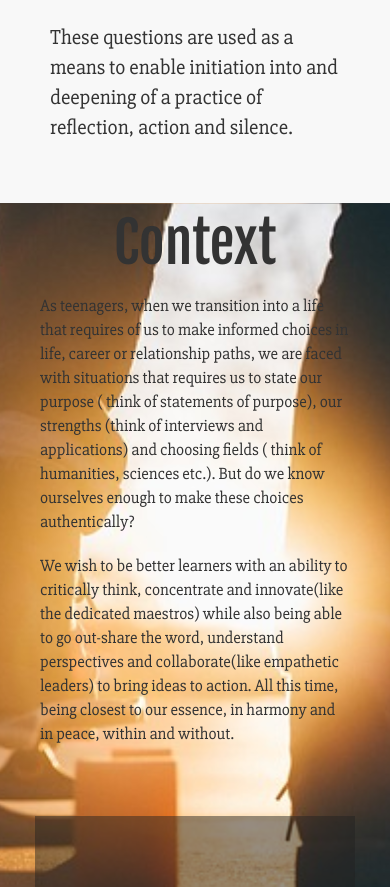
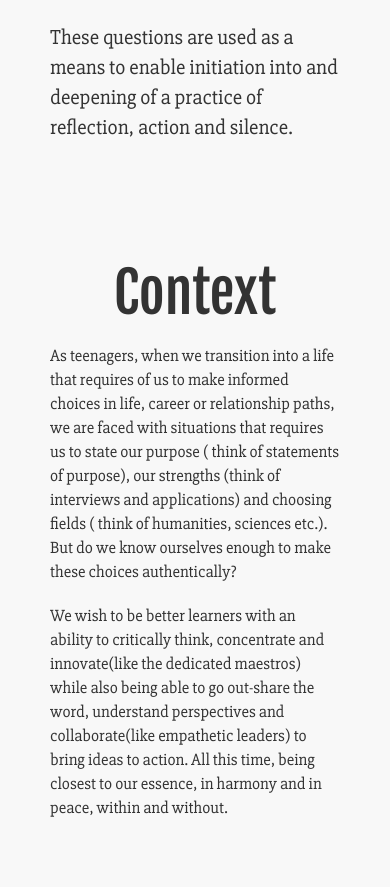
Before and after one commit to siddhantchandak2002/learning-centre, a plain HTML site: page main.html in a window 390 px wide. Shown: the part 5577-6464 px from the top of the page. Drawn offline with Linux system fonts and the light colour scheme; a web font is replaced by a local one.

Commit message:
Add files via upload

```diff
--- a/css/style.css
+++ b/css/style.css
@@ -336,22 +336,11 @@ font-weight: 600;
 padding: 20px;
 }
 
-.indi{
-
-background-image: url(../images/conc.jpg);
-background-repeat: no-repeat;
-background-size: cover;
-background-attachment: fixed;
-padding: 0px;
-}
-
-.indi-back {
-  padding-right: 150px;
-padding-left: 150px;
+.indi {
+  padding-right: 100px;
+padding-left: 100px;
 padding-bottom:50px;
 padding-top:50px;
-background-color: rgba(33, 33, 33, 0.47);
-color: white;
 }
 
 .other-point {
@@ -437,7 +426,7 @@ width: 100%;
       font-size: 2em;
       top: 20px;
     }
-    .our, .team, .self, .sup, .indi-back, .owner, .growth, .faq, .contact {
+    .our, .team, .self, .sup, .indi, .owner, .growth, .faq, .contact, .context {
       padding-top: 50px;
       padding-left: 10px;
       padding-right: 10px;
```
